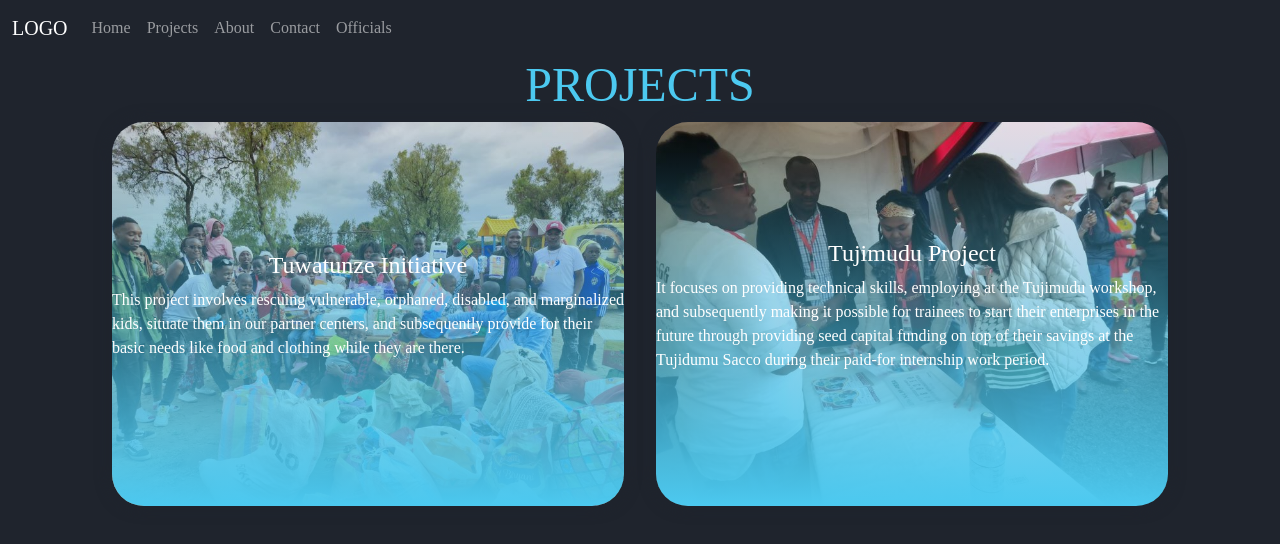
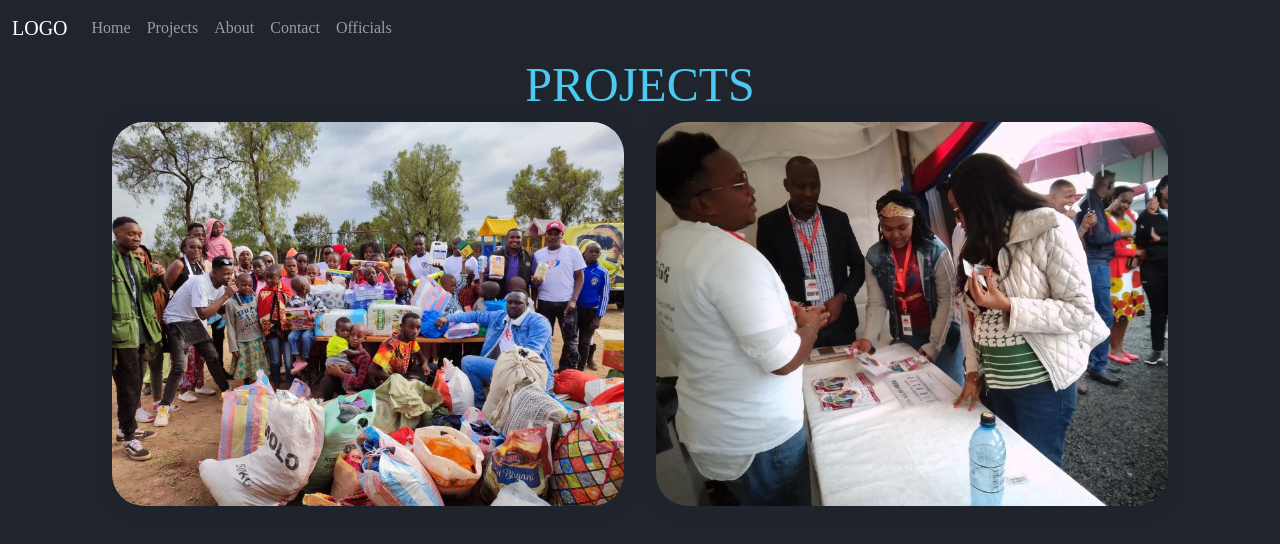
Before and after one commit to yegonkimutai/Happy-faces, a React (Create React App) app: page /projects in a window 1280 px wide. Shown: the top 544 px of the page. Built offline with nearby package versions, Linux system fonts and the light colour scheme; a web font is replaced by a local one.

Commit message:
:boom: Modify project page

```diff
--- a/src/style/Projects.css
+++ b/src/style/Projects.css
@@ -16,7 +16,7 @@
     gap: 2rem;
 }
 
-.main-project .project-box {
+.project-box {
     position: relative;
     border-radius: 2rem;
     box-shadow: 0 0 1rem var(--bg-color);
@@ -26,6 +26,11 @@
 
 .proj-img {
     width: 100%;
+    transition: 0.5s ease;
+}
+
+.project-box:hover img {
+    transform: scale(1.1);
 }
 
 .project-box .proj-layer {
@@ -39,4 +44,20 @@
     justify-content: center;
     align-items: center;
     flex-direction: column;
+    text-align: center;
+    padding: 0 4rem;
+    transform: translateY(100%);
+    transition: 0.5s ease;
 }
+
+.project-box:hover .proj-layer {
+    transform: translateY(0);
+}
+
+.proj-layer h4 {
+    font-size: 2.5rem;
+}
+
+.proj-layer p {
+    font-size: 1.2rem;
+}
```
